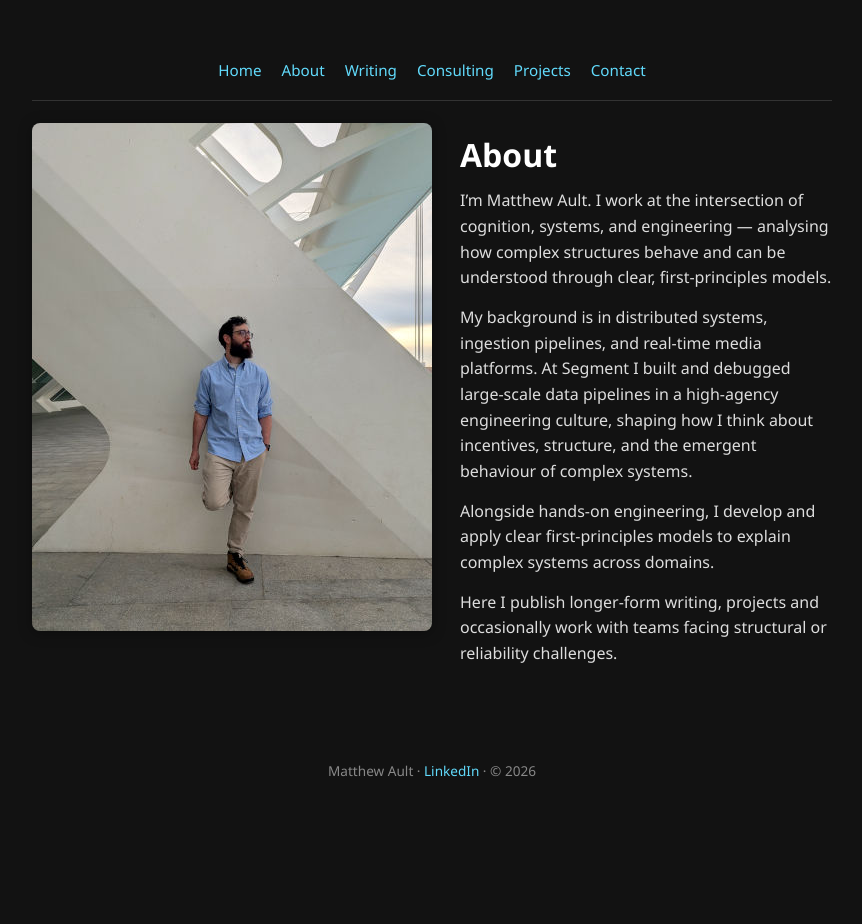
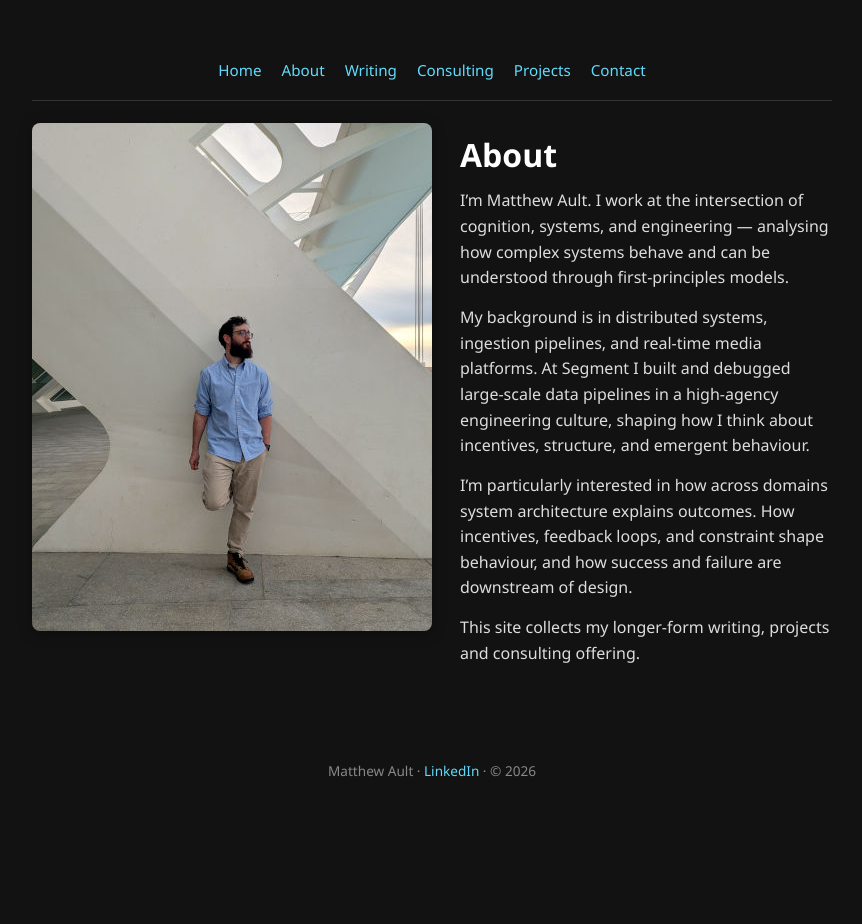
Before and after one commit to aultimus/foobarcat-homepage, a Jekyll site: the page built from about/index.html, in a window 1280 px wide. Shown: the whole page, without its empty margins (208-1070 px from the left). Built offline with Jekyll 4.4.1, drawn with Linux system fonts in a browser that asks for light colours.

Commit message:
about: tighten

```diff
--- a/about/index.html
+++ b/about/index.html
@@ -140,16 +140,16 @@
                 <div class="about-column">
                 <h1>About</h1>
                 <p>
-                I’m Matthew Ault. I work at the intersection of cognition, systems, and engineering — analysing how complex structures behave and can be understood through clear, first-principles models.
+                I’m Matthew Ault. I work at the intersection of cognition, systems, and engineering — analysing how complex systems behave and can be understood through first-principles models.
                 </p>
                 <p>
-                My background is in distributed systems, ingestion pipelines, and real-time media platforms. At Segment I built and debugged large-scale data pipelines in a high-agency engineering culture, shaping how I think about incentives, structure, and the emergent behaviour of complex systems.
+                My background is in distributed systems, ingestion pipelines, and real-time media platforms. At Segment I built and debugged large-scale data pipelines in a high-agency engineering culture, shaping how I think about incentives, structure, and emergent behaviour.
                 </p>
                 <p>
-                Alongside hands-on engineering, I develop and apply clear first-principles models to explain complex systems across domains.
+                I’m particularly interested in how across domains system architecture explains outcomes. How incentives, feedback loops, and constraint shape behaviour, and how success and failure are downstream of design.
                 </p>
                 <p>
-                Here I publish longer-form writing, projects and occasionally work with teams facing structural or reliability challenges.
+                This site collects my longer-form writing, projects and consulting offering.
                 </p>
                 </div>
             </div>
```
